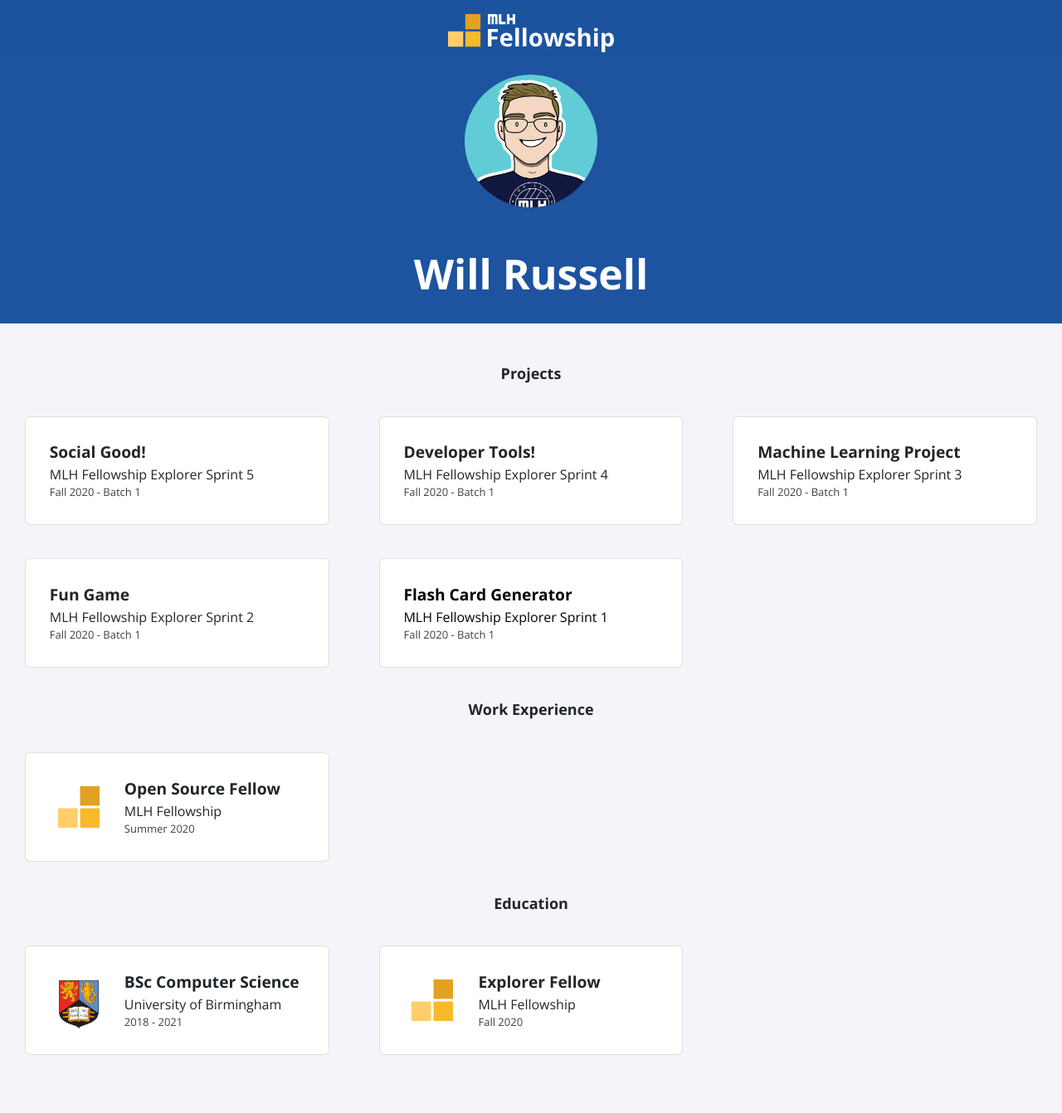
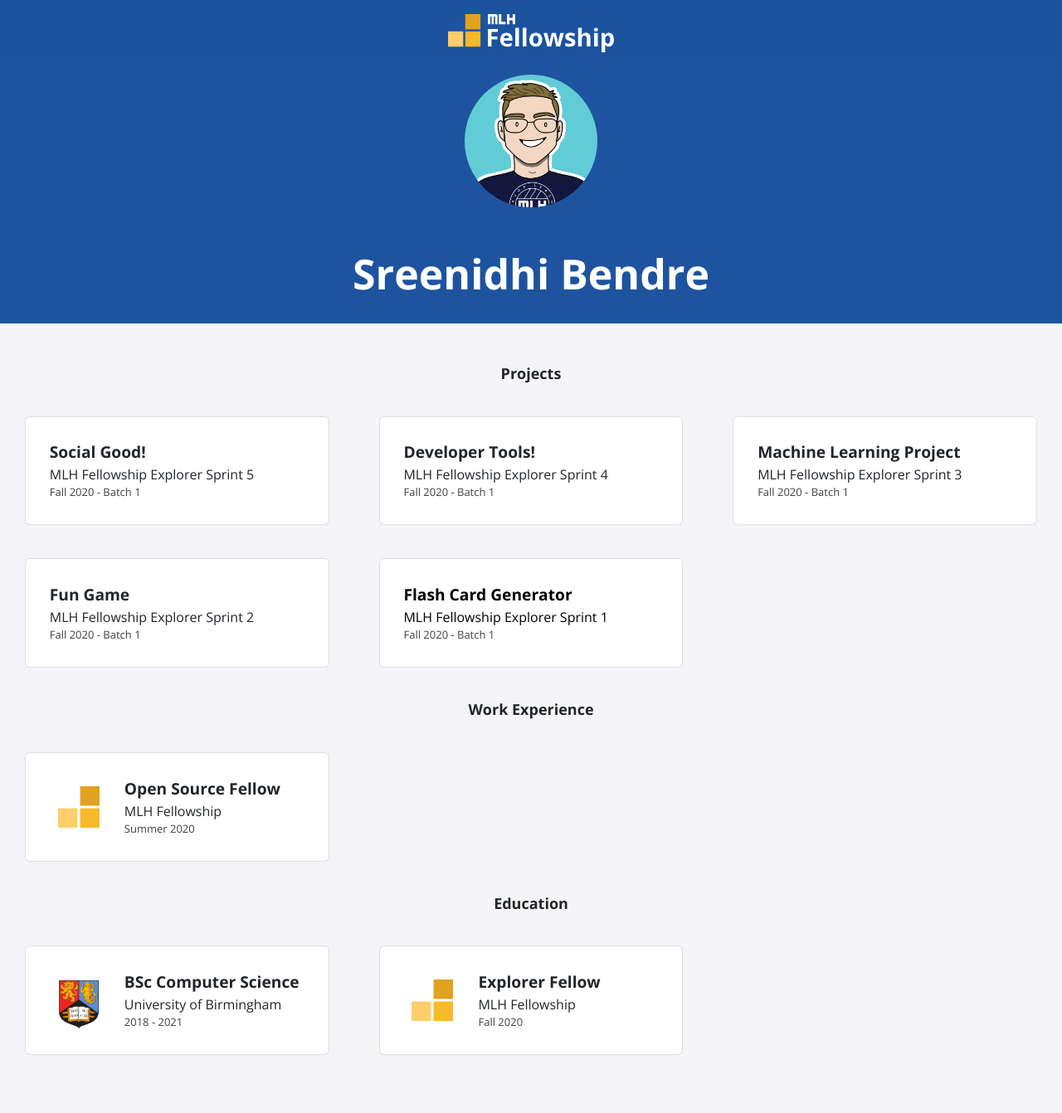
Before and after one commit to sreenidhi3/mlh-sreenidhi3.github.io, a Jekyll site: the page built from index.html, in a window 1280 px wide. Shown: the whole page at 83% size. Built offline with Jekyll 4.4.1, drawn with Linux system fonts in a browser that asks for light colours; nearby versions of some CDN libraries.

Commit message:
Update _config.yml

```diff
--- a/_config.yml
+++ b/_config.yml
@@ -1,13 +1,13 @@
-title: "Will Russell"
+title: "Sreenidhi Bendre"
 email: fellowship@mlh.io
 description: >- # this means to ignore newlines until "baseurl:"
   Write an awesome description for your new site here. You can edit this
   line in _config.yml. It will appear in your document head meta (for
   Google search results) and in your feed.xml site description.
 baseurl: "/"
-url: "/portfolio-template"
-twitter_username: mlhacks
-github_username:  mlh-fellowship
+url: "https://sreenidhi3.github.io/"
+twitter_username: BendreSreenidhi
+github_username:  sreenidhi3
 
 sass:
   sass_dir: _sass
```
